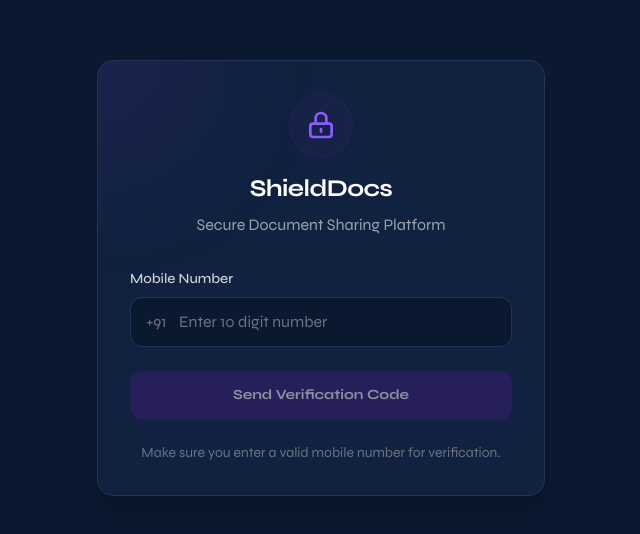
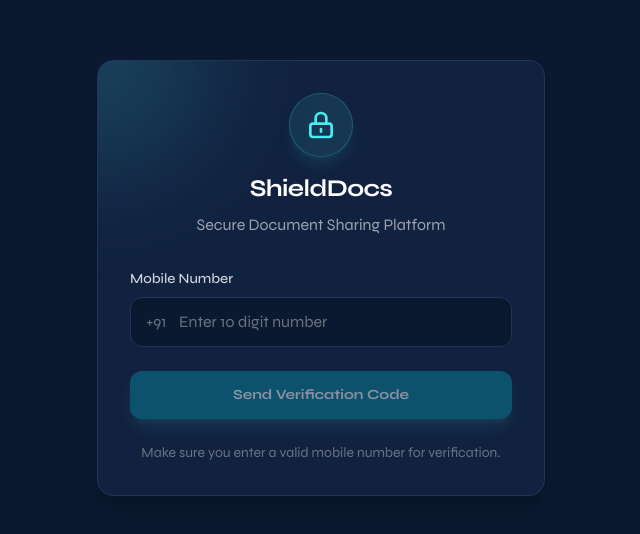
Before and after one commit to TeljiriKeerthana/ShieldDocs, a React (Vite) app: page /login in a window 1280 px wide. Shown: the part 122-656 px from the top of the page, without its empty margins (319-959 px from the left). Built offline with nearby package versions, Linux system fonts and the light colour scheme; no server answers.

Commit message:
color updates

```diff
--- a/tailwind.config.js
+++ b/tailwind.config.js
@@ -8,25 +8,25 @@ export default {
     extend: {
       colors: {
         brand: {
-          50: '#f0eaff',
-          100: '#e4d5ff',
-          200: '#c6c6fc', /* light mute */
-          300: '#ab8cff',
-          400: '#8a5cff',
-          500: '#4f2990', /* main purple */
-          600: '#3e1e75',
-          700: '#2e155c',
-          800: '#200e42',
-          900: '#0d0b26', /* main dark bg */
-          950: '#060412',
+          50: '#e0fbff',
+          100: '#bdf7ff',
+          200: '#8cf3ff',
+          300: '#4addf2',
+          400: '#45edf2', /* main cyan */
+          500: '#45edf2', /* mapped 500 to main cyan */
+          600: '#08829a',
+          700: '#0c687e',
+          800: '#0b5668',
+          900: '#0c4858',
+          950: '#042f3d',
         },
         primary: {
           50: '#e0fbff',
           100: '#bdf7ff',
           200: '#8cf3ff',
-          300: '#45edf2', /* main cyan */
-          400: '#26c5db',
-          500: '#0ea4bc',
+          300: '#4addf2',
+          400: '#45edf2', /* main cyan */
+          500: '#45edf2', /* mapped 500 to main cyan */
           600: '#08829a',
           700: '#0c687e',
           800: '#0b5668',
```
